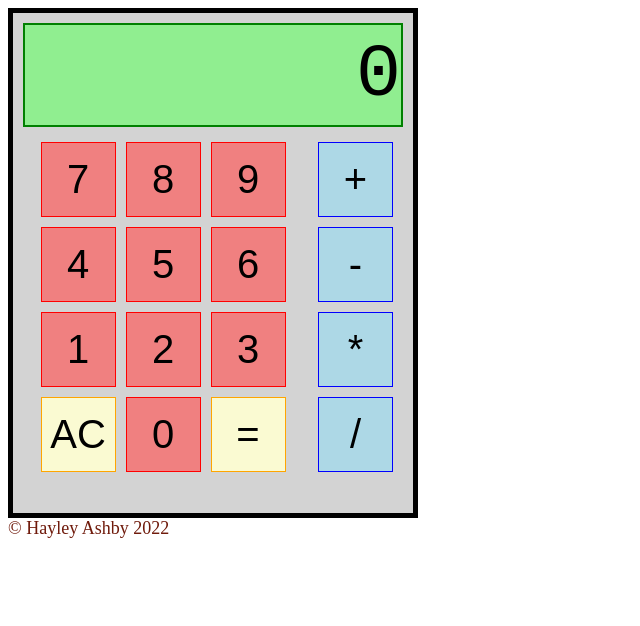
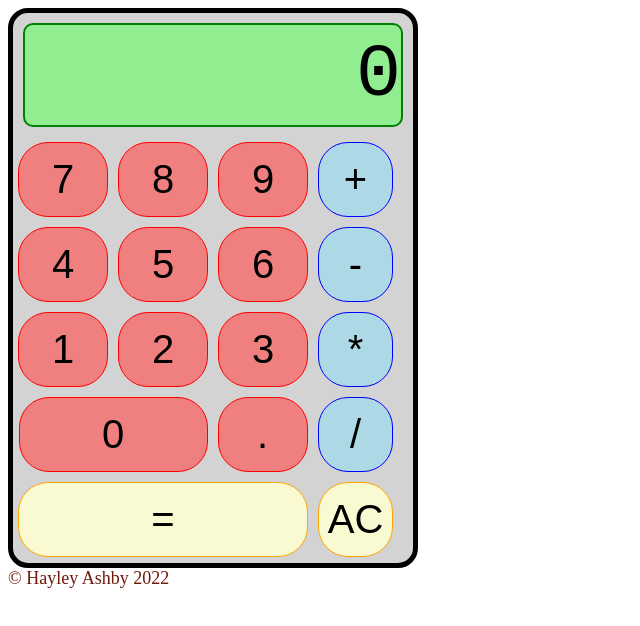
Before and after one commit to hayleyashby7/Calculator, a website: page index.html in a window 1280 px wide. Shown: the whole page, without its empty margins (0-640 px from the left). Drawn offline with Linux system fonts and the light colour scheme.

Commit message:
Rearranged layout to allow for inclusion of decimal point. Scripting not yet amended so AC . and = not in use

```diff
--- a/index.html
+++ b/index.html
@@ -17,15 +17,17 @@
           <button type="button" id="n1" class="number">1</button>
           <button type="button" id="n2" class="number">2</button>
           <button type="button" id="n3" class="number">3</button>
-          <button type="button" id="nclear" class="number utility">AC</button>
           <button type="button" id="n0" class="number">0</button>
-          <button type="button" id="nequals" class="number utility">=</button>
+          <button type="button" id="ndecimal" class="number">.</button>
+          <button type="button" id="nEquals" class="number utility">=</button>
+
         </div>
         <div class="operators">
           <button type="button" id="op+" class="operator">+</button>
           <button type="button" id="op-" class="operator">-</button>
           <button type="button" id="op*" class="operator">*</button>
           <button type="button" id="op/" class="operator">/</button>
+          <button type="button" id="opclear" class="operator utility">AC</button>
         </div>
       </div>
     </div>
--- a/style.css
+++ b/style.css
@@ -1,20 +1,18 @@
 #calculator-body {
 	display: flex;
 	flex-direction: column;
-  border-style: solid;
-  border-color: black;
-  border-width: 5px;
+	border: 5px solid black;
+	border-radius: 20px;
 	background-color: lightgray;
 	width: 400px;
-  height: 500px;
+	height: 550px;
 	font-family: monospace;
 }
 
 #display {
-  border-style: solid;
-  border-color: green;
+	border: 2px solid green;
+	border-radius: 10px;
 	background-color: lightgreen;
-  border-width: 2px;
 	height: 100px;
 	margin: 10px;
 	font-size: 75px;
@@ -36,12 +34,9 @@
 }
 
 .number {
-  height: 75px;
-  width: 75px;
-  border-style: solid;
+	width: 30%;
 	border-color: red;
 	background-color: lightcoral;
-  border-width: 1px;
 }
 
 .operators {
@@ -52,12 +47,8 @@
 }
 
 .operator {
-  height: 75px;
-  width: 75px;
-  border-style: solid;
 	border-color: blue;
 	background-color: lightblue;
-  border-width: 1px;
 }
 
 .utility {
@@ -71,9 +62,21 @@
 }
 
 button {
+	border: 1px solid;
+	height: 75px;
+	width: 75px;
+	border-radius: 30px;
 	display: flex;
 	justify-content: center;
 	align-items: center;
 	font-size: 40px;
 	margin: 5px;
 }
+
+#n0 {
+	width: 63%;
+}
+
+#nEquals {
+	width: 100%;
+}
```
Lines whose indentation alone changed are shown as unchanged.
